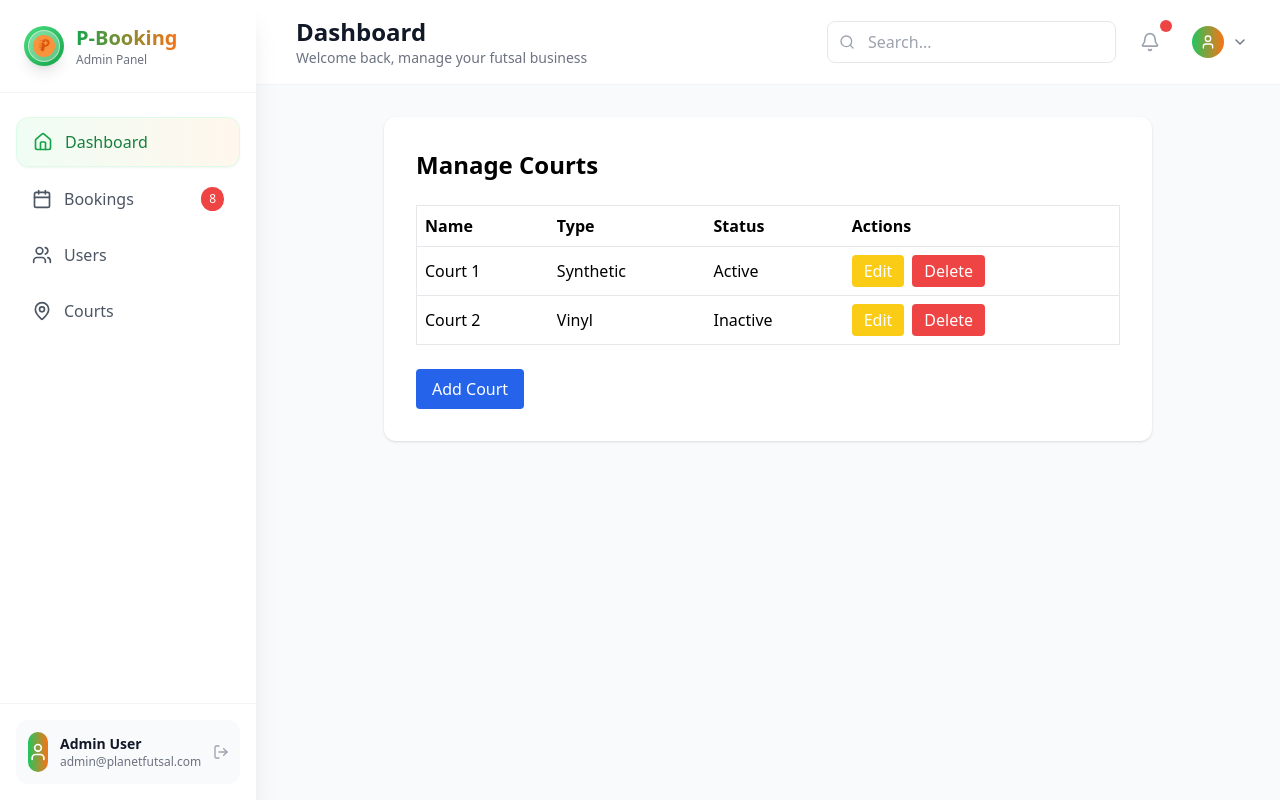
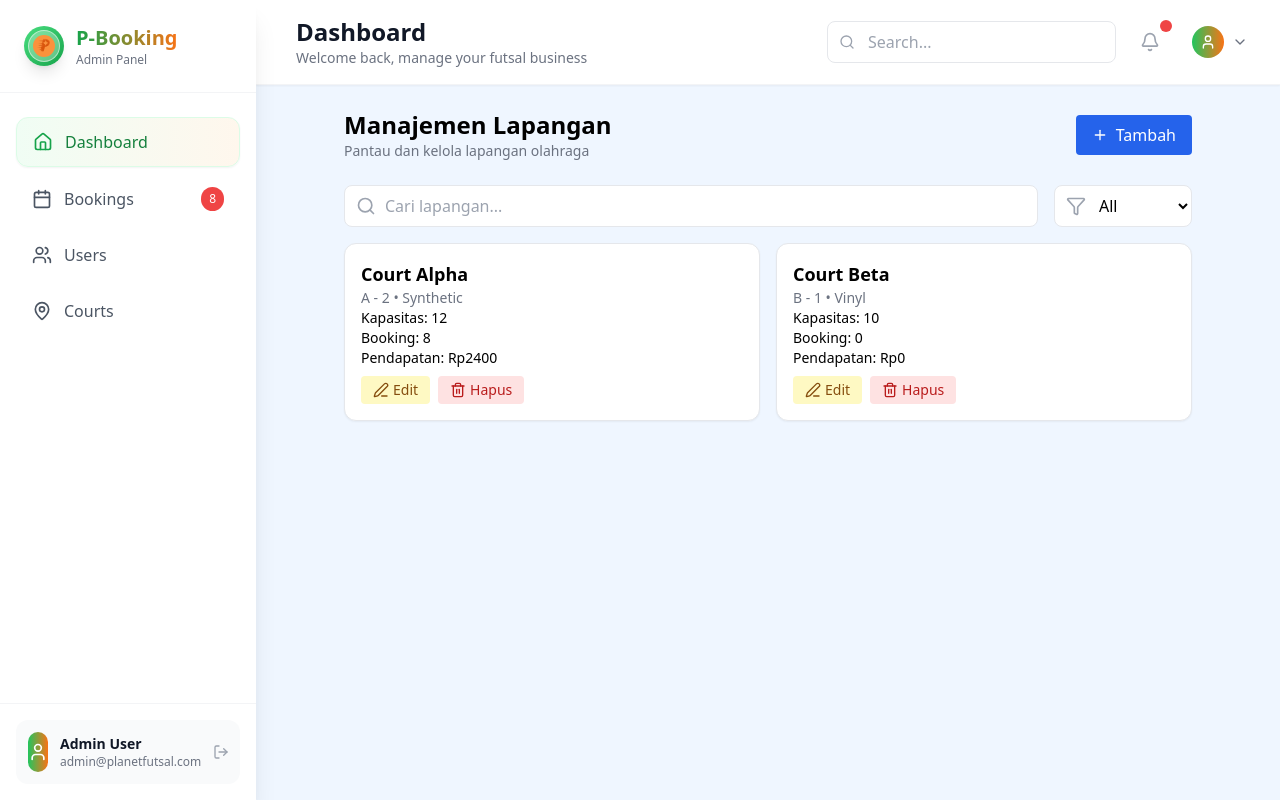
Before and after one commit to abyazaja/P-Booking, a React (Vite) app: page /admin/courts in a window 1280 px wide. Built offline with nearby package versions, Linux system fonts and the light colour scheme; sample sign-in values are in the browser's storage.

Commit message:
Manage lapangan (masih tampilan)

```diff
--- a/src/pages/ManageCourts.jsx
+++ b/src/pages/ManageCourts.jsx
@@ -1,42 +1,213 @@
-import { useState } from 'react';
+// Versi sederhana dan ringkas dari ManageCourts dengan UI tetap bagus + Edit & Delete
+import { useState, useEffect } from "react";
+import { Plus, Search, Filter, Edit3, Trash2 } from "lucide-react";
 
 const initialCourts = [
-  { id: 1, name: 'Court 1', type: 'Synthetic', status: 'Active' },
-  { id: 2, name: 'Court 2', type: 'Vinyl', status: 'Inactive' },
+  {
+    id: 1,
+    name: "Court Alpha",
+    type: "Synthetic",
+    status: "Active",
+    location: "A - 2",
+    capacity: 12,
+    bookings: 8,
+    revenue: 2400,
+  },
+  {
+    id: 2,
+    name: "Court Beta",
+    type: "Vinyl",
+    status: "Inactive",
+    location: "B - 1",
+    capacity: 10,
+    bookings: 0,
+    revenue: 0,
+  },
 ];
 
 const ManageCourts = () => {
   const [courts, setCourts] = useState(initialCourts);
+  const [search, setSearch] = useState("");
+  const [showModal, setShowModal] = useState(false);
+  const [form, setForm] = useState({
+    id: null,
+    name: "",
+    type: "Synthetic",
+    location: "",
+    capacity: "",
+  });
+
+  const filtered = courts.filter(
+    (c) =>
+      c.name.toLowerCase().includes(search.toLowerCase()) ||
+      c.location.toLowerCase().includes(search.toLowerCase())
+  );
+
+  const handleAdd = (e) => {
+    e.preventDefault();
+    if (form.id === null) {
+      setCourts([
+        ...courts,
+        { ...form, id: Date.now(), bookings: 0, revenue: 0, status: "Active" },
+      ]);
+    } else {
+      setCourts(courts.map((c) => (c.id === form.id ? { ...form } : c)));
+    }
+    resetForm();
+  };
+
+  const handleEdit = (court) => {
+    setForm(court);
+    setShowModal(true);
+  };
+
+  const handleDelete = (id) => {
+    if (confirm("Yakin ingin menghapus lapangan ini?")) {
+      setCourts(courts.filter((c) => c.id !== id));
+    }
+  };
+
+  const resetForm = () => {
+    setForm({
+      id: null,
+      name: "",
+      type: "Synthetic",
+      location: "",
+      capacity: "",
+    });
+    setShowModal(false);
+  };
 
   return (
-    <div className="min-h-screen bg-gray-50 p-8">
-      <div className="max-w-3xl mx-auto bg-white rounded-xl shadow p-8">
-        <h2 className="text-2xl font-bold mb-6">Manage Courts</h2>
-        <table className="w-full text-left border mb-6">
-          <thead>
-            <tr>
-              <th className="py-2 px-2 border-b">Name</th>
-              <th className="py-2 px-2 border-b">Type</th>
-              <th className="py-2 px-2 border-b">Status</th>
-              <th className="py-2 px-2 border-b">Actions</th>
-            </tr>
-          </thead>
-          <tbody>
-            {courts.map(court => (
-              <tr key={court.id}>
-                <td className="py-2 px-2 border-b">{court.name}</td>
-                <td className="py-2 px-2 border-b">{court.type}</td>
-                <td className="py-2 px-2 border-b">{court.status}</td>
-                <td className="py-2 px-2 border-b">
-                  <button className="mr-2 px-3 py-1 bg-yellow-400 text-white rounded hover:bg-yellow-500">Edit</button>
-                  <button className="px-3 py-1 bg-red-500 text-white rounded hover:bg-red-600">Delete</button>
-                </td>
-              </tr>
-            ))}
-          </tbody>
-        </table>
-        <button className="bg-blue-600 text-white px-4 py-2 rounded hover:bg-blue-700">Add Court</button>
+    <div className="p-6 max-w-4xl mx-auto">
+      <header className="flex justify-between items-center mb-6">
+        <div>
+          <h1 className="text-2xl font-bold">Manajemen Lapangan</h1>
+          <p className="text-gray-500 text-sm">
+            Pantau dan kelola lapangan olahraga
+          </p>
+        </div>
+        <button
+          onClick={() => setShowModal(true)}
+          className="bg-blue-600 text-white px-4 py-2 rounded flex items-center gap-2"
+        >
+          <Plus className="w-4 h-4" /> Tambah
+        </button>
+      </header>
+
+      <div className="flex items-center gap-4 mb-4">
+        <div className="relative w-full">
+          <Search className="absolute left-3 top-1/2 -translate-y-1/2 text-gray-400 w-5 h-5" />
+          <input
+            value={search}
+            onChange={(e) => setSearch(e.target.value)}
+            placeholder="Cari lapangan..."
+            className="pl-10 pr-4 py-2 w-full border rounded-lg"
+          />
+        </div>
+        <div className="relative">
+          <Filter className="absolute left-3 top-1/2 -translate-y-1/2 text-gray-400 w-5 h-5" />
+          <select className="pl-10 pr-4 py-2 border rounded-lg bg-white">
+            <option>All</option>
+            <option>Active</option>
+            <option>Inactive</option>
+          </select>
+        </div>
       </div>
+
+      <div className="grid grid-cols-1 md:grid-cols-2 gap-4">
+        {filtered.map((court) => (
+          <div
+            key={court.id}
+            className="bg-white border rounded-xl p-4 shadow-sm"
+          >
+            <h2 className="font-semibold text-lg">{court.name}</h2>
+            <p className="text-sm text-gray-500">
+              {court.location} • {court.type}
+            </p>
+            <div className="text-sm">Kapasitas: {court.capacity}</div>
+            <div className="text-sm">Booking: {court.bookings}</div>
+            <div className="text-sm mb-2">Pendapatan: Rp{court.revenue}</div>
+            <div className="flex gap-2">
+              <button
+                onClick={() => handleEdit(court)}
+                className="flex items-center gap-1 px-3 py-1 bg-yellow-100 text-yellow-800 rounded text-sm"
+              >
+                <Edit3 className="w-4 h-4" /> Edit
+              </button>
+              <button
+                onClick={() => handleDelete(court.id)}
+                className="flex items-center gap-1 px-3 py-1 bg-red-100 text-red-700 rounded text-sm"
+              >
+                <Trash2 className="w-4 h-4" /> Hapus
+              </button>
+            </div>
+          </div>
+        ))}
+      </div>
+
+      {showModal && (
+        <div className="fixed inset-0 bg-black bg-opacity-50 flex items-center justify-center z-50">
+          <form
+            onSubmit={handleAdd}
+            className="bg-white p-6 rounded-xl w-full max-w-md space-y-4"
+          >
+            <h3 className="text-lg font-semibold">
+              {form.id ? "Edit Lapangan" : "Tambah Lapangan"}
+            </h3>
+            <input
+              required
+              placeholder="Nama"
+              name="name"
+              value={form.name}
+              onChange={(e) => setForm({ ...form, name: e.target.value })}
+              className="w-full px-4 py-2 border rounded"
+            />
+            <input
+              required
+              placeholder="Lokasi"
+              name="location"
+              value={form.location}
+              onChange={(e) => setForm({ ...form, location: e.target.value })}
+              className="w-full px-4 py-2 border rounded"
+            />
+            <input
+              required
+              placeholder="Kapasitas"
+              type="number"
+              name="capacity"
+              value={form.capacity}
+              onChange={(e) => setForm({ ...form, capacity: e.target.value })}
+              className="w-full px-4 py-2 border rounded"
+            />
+            <select
+              name="type"
+              value={form.type}
+              onChange={(e) => setForm({ ...form, type: e.target.value })}
+              className="w-full px-4 py-2 border rounded"
+            >
+              <option value="Synthetic">Synthetic</option>
+              <option value="Vinyl">Vinyl</option>
+              <option value="Hardwood">Hardwood</option>
+            </select>
+            <div className="flex gap-2 justify-end">
+              <button
+                type="button"
+                onClick={resetForm}
+                className="px-4 py-2 border rounded"
+              >
+                Batal
+              </button>
+              <button
+                type="submit"
+                className="px-4 py-2 bg-blue-600 text-white rounded"
+              >
+                Simpan
+              </button>
+            </div>
+          </form>
+        </div>
+      )}
     </div>
   );
 };
```
